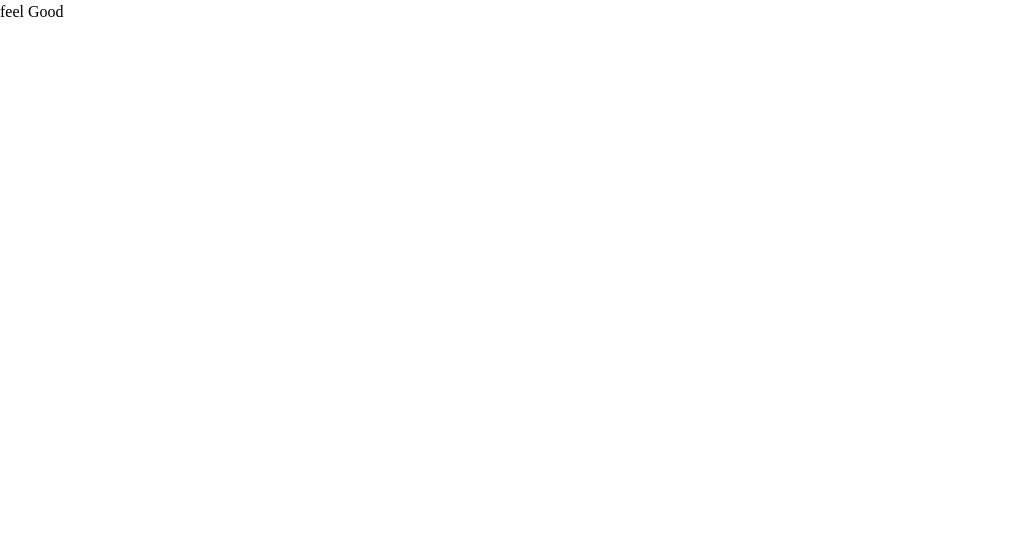
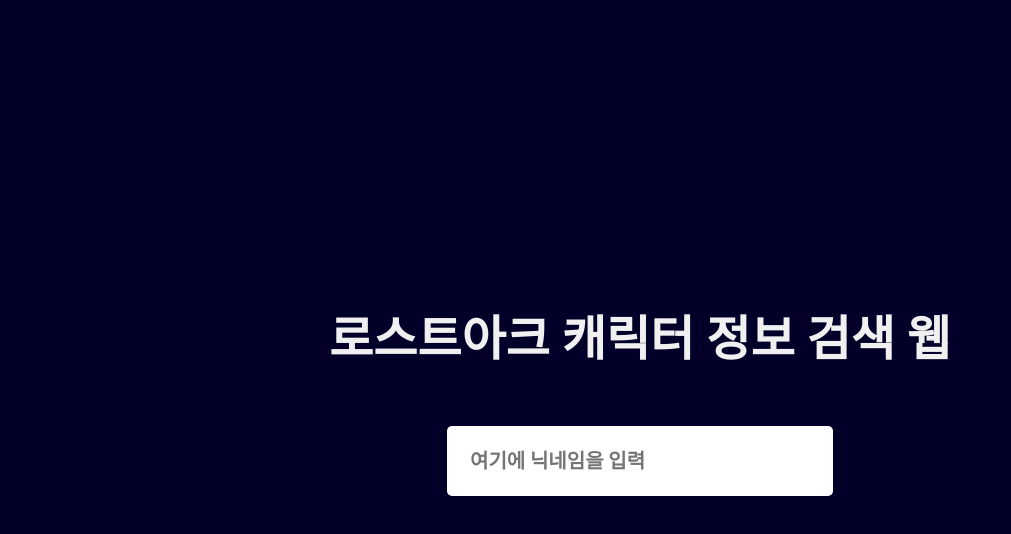
Before and after one commit to code-bebop/lostark_character_search, a React (Vite) app: page / in a window 1280 px wide. Shown: the top 534 px of the page, without its empty margins (0-1011 px from the left). Built offline with nearby package versions, Linux system fonts and the light colour scheme.

Commit message:
Home 컴포넌트 디자인 완성
Home 컴포넌트 디자인을 완성했다.

```diff
--- a/package.json
+++ b/package.json
@@ -12,6 +12,7 @@
     "react": "^18.0.0",
     "react-dom": "^18.0.0",
     "react-query": "^3.35.0",
+    "react-router-dom": "^6.3.0",
     "styled-components": "^5.3.5"
   },
   "devDependencies": {
@@ -19,6 +20,7 @@
     "@types/react": "^18.0.5",
     "@types/react-dom": "^18.0.1",
     "@types/react-query": "^1.2.9",
+    "@types/react-router-dom": "^5.3.3",
     "@types/styled-components": "^5.1.25",
     "@vitejs/plugin-react": "^1.3.1",
     "typescript": "^4.6.3",
--- a/src/App.tsx
+++ /dev/null
@@ -1,9 +0,0 @@
-const App = () => {
-  return (
-    <div className="App">
-      <p>feel Good</p>
-    </div>
-  );
-};
-
-export default App;
--- /dev/null
+++ b/src/Router.tsx
@@ -0,0 +1,22 @@
+import { Routes, Route } from "react-router-dom";
+import styled from "styled-components";
+import Home from "./components/Home";
+
+const Background = styled.div`
+  width: 1280px;
+  height: 100vh;
+  margin: auto;
+  background-color: ${({ theme }) => theme.mainTheme.color.default};
+`;
+
+const Router = () => {
+  return (
+    <Background>
+      <Routes>
+        <Route path="/" element={<Home />} />
+      </Routes>
+    </Background>
+  );
+};
+
+export default Router;
--- /dev/null
+++ b/src/components/Home.tsx
@@ -0,0 +1,42 @@
+import styled from "styled-components";
+
+const HomeBlock = styled.div`
+  display: flex;
+  flex-direction: column;
+  align-items: center;
+  justify-content: center;
+  height: 100vh;
+`;
+
+const Title = styled.h1`
+  color: ${({ theme }) => theme.mainTheme.color.white};
+  font-size: 48px;
+  font-weight: bold;
+  margin-bottom: 50px;
+`;
+
+const Input = styled.input`
+  width: 30.1562vw;
+  color: #000;
+  outline: none;
+  border-width: 3px;
+  border-color: transparent;
+  border-radius: 5px;
+  padding: 20px 0 20px 20px;
+  font: ${({ theme }) => theme.mainTheme.font.lead};
+  &:focus {
+    outline: 3px solid ${({ theme }) => theme.mainTheme.color.sub};
+    box-shadow: 0 0 40px 1px ${({ theme }) => theme.mainTheme.color.sub};
+  }
+`;
+
+const Home = () => {
+  return (
+    <HomeBlock>
+      <Title>로스트아크 캐릭터 정보 검색 웹</Title>
+      <Input type="text" placeholder="여기에 닉네임을 입력" />
+    </HomeBlock>
+  );
+};
+
+export default Home;
--- a/src/main.tsx
+++ b/src/main.tsx
@@ -1,10 +1,17 @@
 import React from "react";
 import ReactDOM from "react-dom/client";
-import App from "./App";
+import { BrowserRouter } from "react-router-dom";
+import Router from "./Router";
 import "./reset.css";
+import { ThemeProvider } from "styled-components";
+import mainTheme from "./mainTheme";
 
 ReactDOM.createRoot(document.getElementById("root")!).render(
-  <React.StrictMode>
-    <App />
-  </React.StrictMode>
+  <BrowserRouter>
+    <ThemeProvider theme={mainTheme}>
+      <React.StrictMode>
+        <Router />
+      </React.StrictMode>
+    </ThemeProvider>
+  </BrowserRouter>
 );
--- /dev/null
+++ b/src/mainTheme.ts
@@ -0,0 +1,26 @@
+const mainTheme = {
+  color: {
+    black: "#202020",
+    white: "#F0F0F0",
+    default: "#020028",
+    sub: "#2D81FF",
+    rarity: {
+      common: "#FFFFFF",
+      uncommon: "#8DF901",
+      rare: "#00B0FA",
+      epic: "#BF07C2",
+      legendary: "#F97629",
+      artifact: "#FA5D00",
+      ancient: "#E3C7A1",
+      esther: "#3CF2E6",
+    },
+  },
+  font: {
+    lead: "bold 20px Inter",
+    body: "regular 16px Inter",
+  },
+};
+
+export type MainTheme = typeof mainTheme;
+
+export default { mainTheme };
--- a/src/reset.css
+++ b/src/reset.css
@@ -22,6 +22,8 @@
 }
 html,
 body {
+  background-color: #202020;
+  color: #f0f0f0;
   height: 100%;
 }
 img,
```
Also changed, not shown: src/styled-components.d.ts (added, +8 -0 lines), 1 other file (tests, documents, lock files or other folders).
